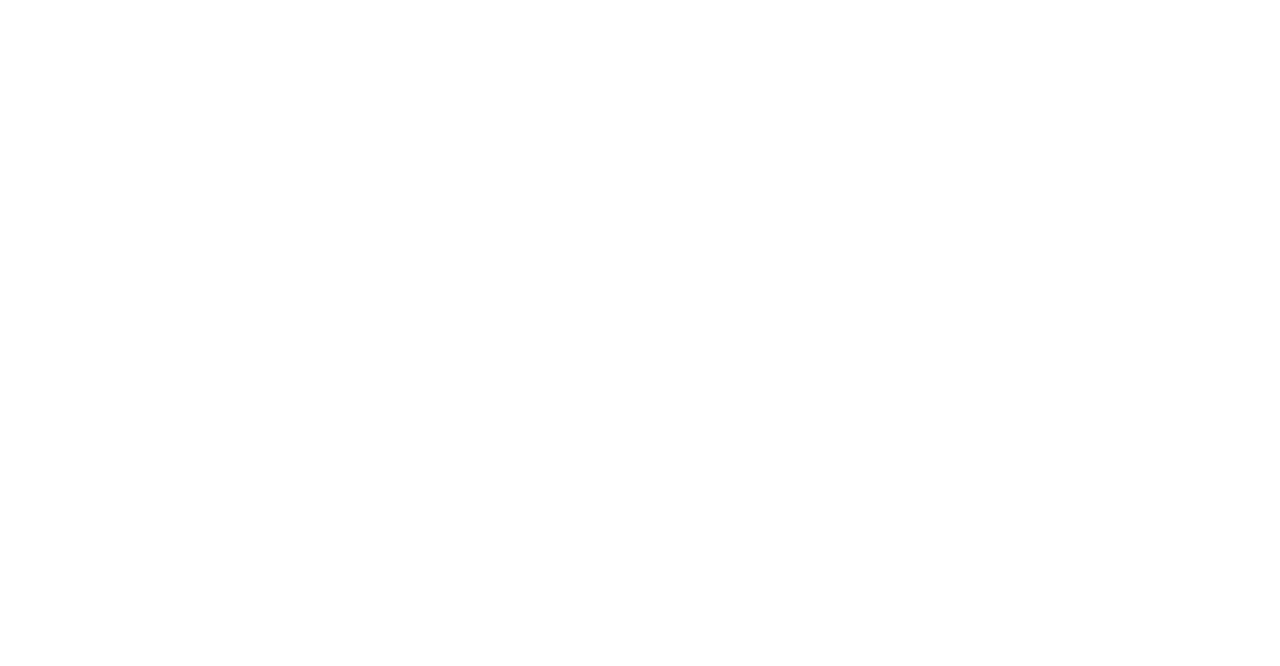
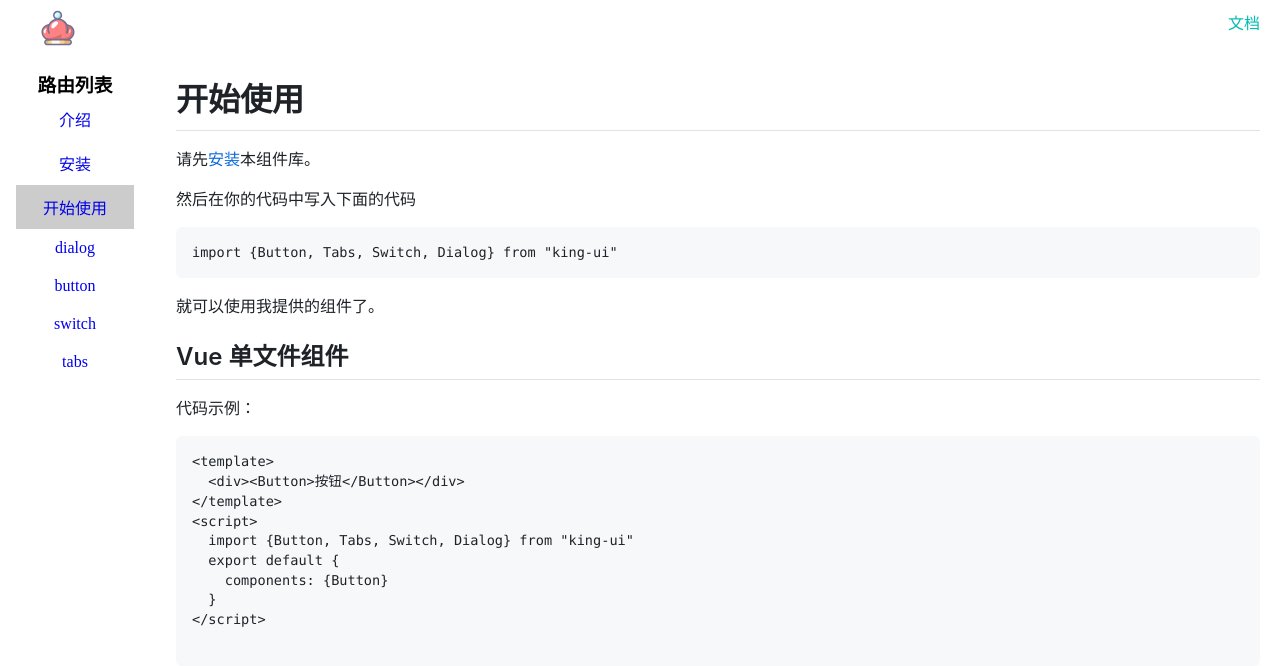
Before and after one commit to sony714/xinUi, a Vue app: page /#/doc/start in a window 1280 px wide. Before the commit this address had no page. Shown: the top 666 px of the page. Built offline with nearby package versions, Linux system fonts and the light colour scheme.

Commit message:
显示代码报错

```diff
--- a/package.json
+++ b/package.json
@@ -7,11 +7,14 @@
     "preview": "vite preview"
   },
   "dependencies": {
+    "github-markdown-css": "^5.1.0",
     "vue": "^3.2.23",
     "vue-router": "^4.0.12"
   },
   "devDependencies": {
+    "@types/node": "^17.0.6",
     "@vitejs/plugin-vue": "^1.10.2",
+    "marked": "^4.0.8",
     "sass": "^1.45.0",
     "typescript": "^4.4.4",
     "vite": "^2.7.0",
--- /dev/null
+++ b/plugins/md.ts
@@ -0,0 +1,31 @@
+// @ts-nocheck
+import path from 'path'
+import fs from 'fs'
+import marked from 'marked'
+
+const mdToJs = str => {
+  const content = JSON.stringify(marked(str))
+  return `export default ${content}`
+}
+
+export function md() {
+  return {
+    configureServer: [ // 用于开发
+      async ({ app }) => {
+        app.use(async (ctx, next) => { // koa
+          if (ctx.path.endsWith('.md')) {
+            ctx.type = 'js'
+            const filePath = path.join(process.cwd(), ctx.path)
+            ctx.body = mdToJs(fs.readFileSync(filePath).toString())
+          } else {
+            await next()
+          }
+        })
+      },
+    ],
+    transforms: [{  // 用于 rollup // 插件
+      test: context => context.path.endsWith('.md'),
+      transform: ({ code }) => mdToJs(code)
+    }]
+  }
+}
--- /dev/null
+++ b/src/components/Switch1.demo.vue
@@ -0,0 +1,19 @@
+<demo>
+常规用法
+</demo>
+<template>
+  <Switch v-model:value="checked"/>
+</template>
+
+<script setup lang="ts">
+import Switch from '../lib/Switch.vue';
+import { ref } from '@vue/reactivity';
+ let checked = ref(false)
+  defineExpose({
+    Switch1Demo
+})
+</script>
+
+<style scoped>
+
+</style>
--- a/src/main.ts
+++ b/src/main.ts
@@ -3,6 +3,7 @@
 import './lib/xinxin.scss'
 import './style/index.scss'
 import { router } from './until/router'
+import 'github-markdown-css'
 
   const app = createApp(App)
   app.use(router)
--- a/src/views/Doc.vue
+++ b/src/views/Doc.vue
@@ -1,5 +1,5 @@
 <script setup lang="ts">
-import { inject } from "@vue/runtime-core";
+import { inject, ref } from "@vue/runtime-core";
 import Topnav from "../components/Topnav.vue";
 const menuVisible = inject("menuVisible");
 </script>
@@ -12,6 +12,15 @@
         <div class="tabBar">
           <h3>路由列表</h3>
           <ul>
+             <li>
+                <router-link to="/doc/intro">介绍</router-link>
+             </li>
+              <li>
+                <router-link to="/doc/ins">安装</router-link>
+             </li>
+              <li>
+                <router-link to="/doc/start">开始使用</router-link>
+             </li>
             <li>
               <router-link to="/doc/dialog">dialog</router-link>
             </li>
@@ -35,6 +44,9 @@
 </template>
 
 <style lang="scss" scoped>
+.router-link-active{
+  background-color: #ccc;
+}
 .layout {
   display: flex;
   flex-direction: column;
@@ -69,10 +81,10 @@
       }
       ul li {
         text-align: center;
-        padding: 10px 0;
-        &:hover {
-          background-color: #ccc;
-        }
+       a{
+         display: block;
+         padding: 10px 0;
+       }
       }
     }
   }
--- /dev/null
+++ b/src/views/Ins.vue
@@ -0,0 +1,21 @@
+<template>
+   <article class="markdown-body">
+  <h1>安装</h1>
+  <p>打开终端运行下列命令：</p>
+  <pre><code>npm install xinxin-ui</code></pre>
+  <p>或</p>
+  <pre><code>yarn add xinxin-ui</code></pre>
+
+  <p>
+    下一节：<a href="#/doc/start">开始使用</a>
+  </p>
+</article>
+</template>
+
+<script setup lang="ts">
+
+</script>
+
+<style scoped>
+
+</style>
--- /dev/null
+++ b/src/views/Start.vue
@@ -0,0 +1,34 @@
+<template>
+   <article class="markdown-body">
+  <h1>
+    开始使用
+  </h1>
+
+  <p>请先<a href="#/doc/install">安装</a>本组件库。</p>
+  <p>然后在你的代码中写入下面的代码</p>
+  <pre><code>import {Button, Tabs, Switch, Dialog} from "king-ui"</code></pre>
+  就可以使用我提供的组件了。
+
+  <h2>Vue 单文件组件</h2>
+  <p>代码示例：</p>
+  <pre><code>&lt;template&gt;
+  &lt;div&gt;&lt;Button&gt;按钮&lt;/Button&gt;&lt;/div&gt;
+&lt;/template&gt;
+&lt;script&gt;
+  import {Button, Tabs, Switch, Dialog} from "king-ui"
+  export default {
+    components: {Button}
+  }
+&lt;/script&gt;
+ </code></pre>
+
+</article>
+</template>
+
+<script setup lang="ts">
+
+</script>
+
+<style scoped>
+
+</style>
--- a/src/views/SwitchDemo.vue
+++ b/src/views/SwitchDemo.vue
@@ -1,15 +1,55 @@
 <template>
-    <div>
-        <Switch v-model:value="checked"/>
+<h1>Switch 组件示例 </h1>
+  <div class="demo">
+    <h2>常规用法</h2>
+    <div class="demo-component">
+      <Switch1Demo />
     </div>
+    <div class="demo-actions">
+      <Button>查看代码</Button>
+    </div>
+    <div class="demo-code">
+     <pre>{{Switch1Demo.__sourceCode}}</pre>
+    </div>
+  </div>
 </template>
 
 <script setup lang="ts">
 import Switch from '../lib/Switch.vue';
+import Button from '../lib/Button.vue';
+import Switch1Demo from '../components/Switch1.demo.vue'
 import { ref } from '@vue/reactivity';
   let checked = ref(false)
+  defineExpose({
+  Switch1Demo
+})
 </script>
 
-<style scoped>
-
+<style lang="scss" scoped>
+$border-color: #d9d9d9;
+.demo {
+  border: 1px solid $border-color;
+  margin: 16px 0 32px;
+  >h2 {
+    font-size: 20px;
+    padding: 8px 16px;
+    border-bottom: 1px solid $border-color;
+  }
+  &-component {
+    padding: 16px;
+  }
+  &-actions {
+    padding: 8px 16px;
+    border-top: 1px dashed $border-color;
+  }
+  &-code {
+    padding: 8px 16px;
+    border-top: 1px dashed $border-color;
+    >pre {
+      line-height: 1.1;
+      font-family: Consolas, 'Courier New', Courier, monospace;
+      margin: 0;
+    }
+  }
+}
 </style>
--- a/vite.config.ts
+++ b/vite.config.ts
@@ -1,11 +1,30 @@
-import { defineConfig } from 'vite'
+// import { defineConfig } from 'vite'
+// import { md } from "./plugins/md";
+import {md} from './plugins/md'
 import vue from '@vitejs/plugin-vue'
+import fs from 'fs'
+import {baseParse} from '@vue/compiler-core'
 
 // https://vitejs.dev/config/
-export default defineConfig({
+export default ({
   plugins: [vue()],
   server:{
     host:'0.0.0.0',
     open:true
+  },
+  vueCustomBlockTransforms: {
+    demo: (options) => {
+      const { code, path } = options
+      const file = fs.readFileSync(path).toString()
+      const parsed = baseParse(file).children.find(n => n.tag === 'demo')
+      const title = parsed.children[0].content
+      const main = file.split(parsed.loc.source).join('').trim()
+      return `export default function (Component) {
+        Component.__sourceCode = ${
+        JSON.stringify(main)
+        }
+        Component.__sourceCodeTitle = ${JSON.stringify(title)}
+      }`.trim()
+    }
   }
 })
```
Also changed, not shown: src/until/router.ts (+7 -0 lines), 2 other files (tests, documents, lock files or other folders).
